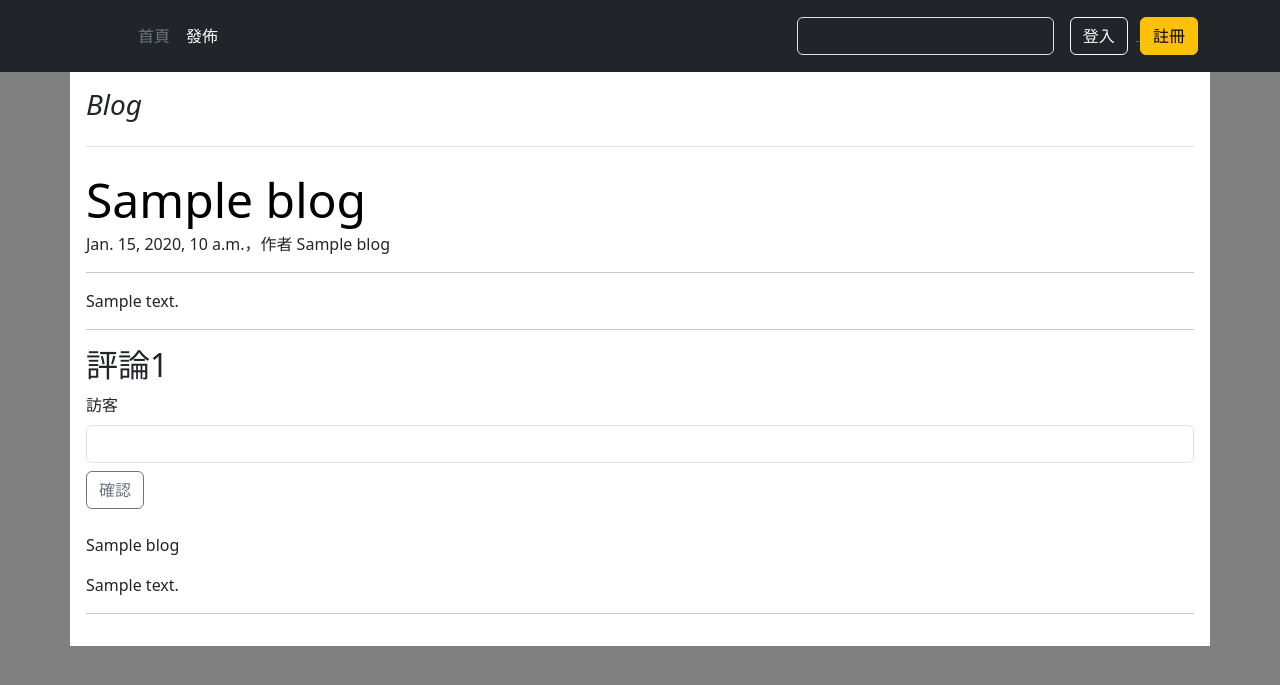
After one commit to hwangchewei/Django, a Django app: template project/templates/blog_detail.html in a window 1280 px wide. The commit adds this page. Shown: the top 685 px of the page. Run offline with Django 3.2, Linux system fonts and the light colour scheme; the template is opened without the code that fills it: most values are stand-ins (such as "Sample title", 1, 10 or a date in 2020); some libraries are stand-ins or nearby versions.

Commit message:
Add files via upload

```diff
--- a/project/blog/urls.py
+++ b/project/blog/urls.py
@@ -1,5 +1,6 @@
 from django.urls import path
 from . import views
+
 app_name = 'blog'
 
 urlpatterns = [
@@ -9,4 +10,6 @@ urlpatterns = [
     path('captcha',views.send_email_captcha,name='captcha'),
     path('logout',views.logout,name='logout'),
     path('pub_blog',views.pub_blog,name='pub_blog'),
+    path('search',views.search,name='search'),
+    path('blog_detail/<blog_id>',views.blog_detail,name='blog_detail'),
 ]
--- a/project/templates/base.html
+++ b/project/templates/base.html
@@ -42,22 +42,22 @@
 
                   <ul class="nav col-12 col-lg-auto me-lg-auto mb-2 justify-content-center mb-md-0">
                     <li><a href="/" class="nav-link px-2 text-secondary">首頁</a></li>
-                    <li><a href="{% url "blog:pub_blog" %}" class="nav-link px-2 text-white">功能</a></li>
+                    <li><a href="{% url "blog:pub_blog" %}" class="nav-link px-2 text-white">發佈</a></li>
                   </ul>
 
-                  <form class="col-12 col-lg-auto mb-3 mb-lg-0 me-lg-3" role="search">
+                  <form class="col-12 col-lg-auto mb-3 mb-lg-0 me-lg-3" role="search" name="search">
                     <input type="search" class="form-control form-control-dark text-bg-dark" placeholder="Search..." aria-label="Search">
                   </form>
                   {% if status %}
                   <div class="me-lg-3">
                     {{username}}
                   </div>
-                  <a href='logout'>
+                  <a href='/logout'>
                     <button type="button" class="btn btn-outline-light me-2" >登出</button>
                   </a>
                   {% else %}
                   <div class="text-end">
-                    <a href='login'>
+                    <a href='/login'>
                       <button type="button" class="btn btn-outline-light me-2" >登入</button>
                     </a>
                     <a href='register'>
--- /dev/null
+++ b/project/templates/blog_detail.html
@@ -0,0 +1,49 @@
+{% extends "base.html" %}
+
+
+{% block main %}
+<main class="container bg-white p-3">
+<div class="row">
+    <div>
+      <h3 class="pb-4 mb-4 fst-italic border-bottom">
+        Blog
+      </h3>
+
+      <article class="blog-post">
+        <h2 class="display-5 link-body-emphasis mb-1">{{blog.title}}</h2>
+        <p class="blog-post-meta">{{blog.date_time}}，作者 {{blog.name}}</p>
+        <hr>
+        <p>{{blog.text}}</p>
+        <hr>
+        <h2>評論{{ blog.comments.all|length }}</h2>
+        <form action="" method="post">
+            {% csrf_token %}
+            {% if status %}
+            <div>{{username}}</div>
+            {% else %}
+            <div>訪客</div>
+            {% endif %}
+            <div>
+            <div class="mt-2">
+                <input type="text" class="form-control" name="comment">
+            </div>
+            <div>
+                <button class="btn btn-outline-secondary mt-2 mb-4" type="submit" id="comment-btn">確認</button>
+            </div>
+        </from>
+
+        {% for blog in blog.comments.all %}
+
+        <div>
+            <p>{{blog.c_name}}</p>
+            <p>{{blog.comment}}</p>
+        </div>
+        <hr>
+        {% endfor %}
+
+
+    </div>
+
+  </div>
+</main>
+  {% endblock main %}
```
Also changed, not shown: project/blog/forms.py (+8 -1 lines), project/blog/models.py (+7 -0 lines), project/blog/views.py (+99 -2 lines), project/templates/index.html (+4 -6 lines), project/templates/register.html (+5 -2 lines).
